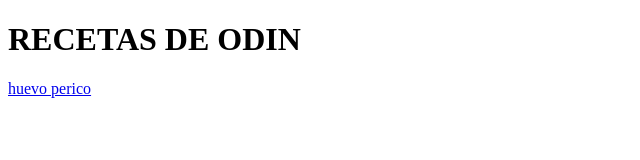
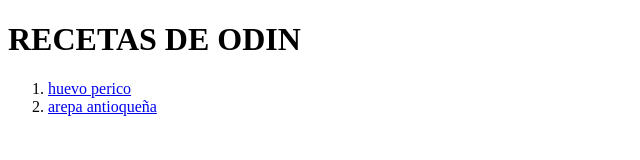
Before and after one commit to afsanchezg1/odin-recipes, a plain HTML site: page index.html in a window 1280 px wide. Shown: the whole page, without its empty margins (0-640 px from the left). Drawn offline with Linux system fonts and the light colour scheme.

```diff
--- a/index.html
+++ b/index.html
@@ -8,6 +8,10 @@
 </head>
 <body>
    <H1>RECETAS DE ODIN</H1>
-   <a href="recipes/huevo perico.HTML">huevo perico</a>
+   <ol>
+    <li><a href="recipes/huevo perico.HTML">huevo perico</a></li>
+    <li><a href="recipes/arepa antioqueña.html">arepa antioqueña</a></li>
+   </ol>
+
 </body>
 </html>
```
